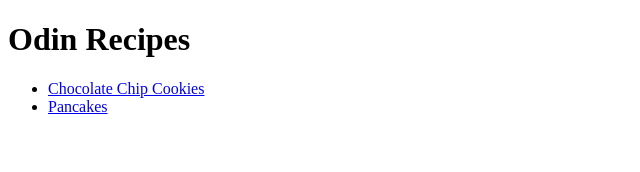
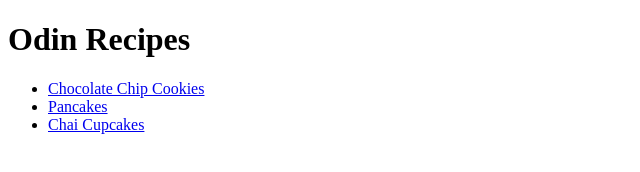
Before and after one commit to IvanRam27/odin-recipes, a plain HTML site: page index.html in a window 1280 px wide. Shown: the whole page, without its empty margins (0-640 px from the left). Drawn offline with Linux system fonts and the light colour scheme.

Commit message:
add Chai cupcakes recipe in index file

```diff
--- a/index.html
+++ b/index.html
@@ -14,6 +14,7 @@
     <ul>
         <li><a href="recipes/cookies.html">Chocolate Chip Cookies</a></li>
         <li><a href="recipes/pancakes.html">Pancakes</a></li>
+        <li><a href="recipes/cupcakes.html">Chai Cupcakes</a></li>
     </ul>
 
 </body>
```
